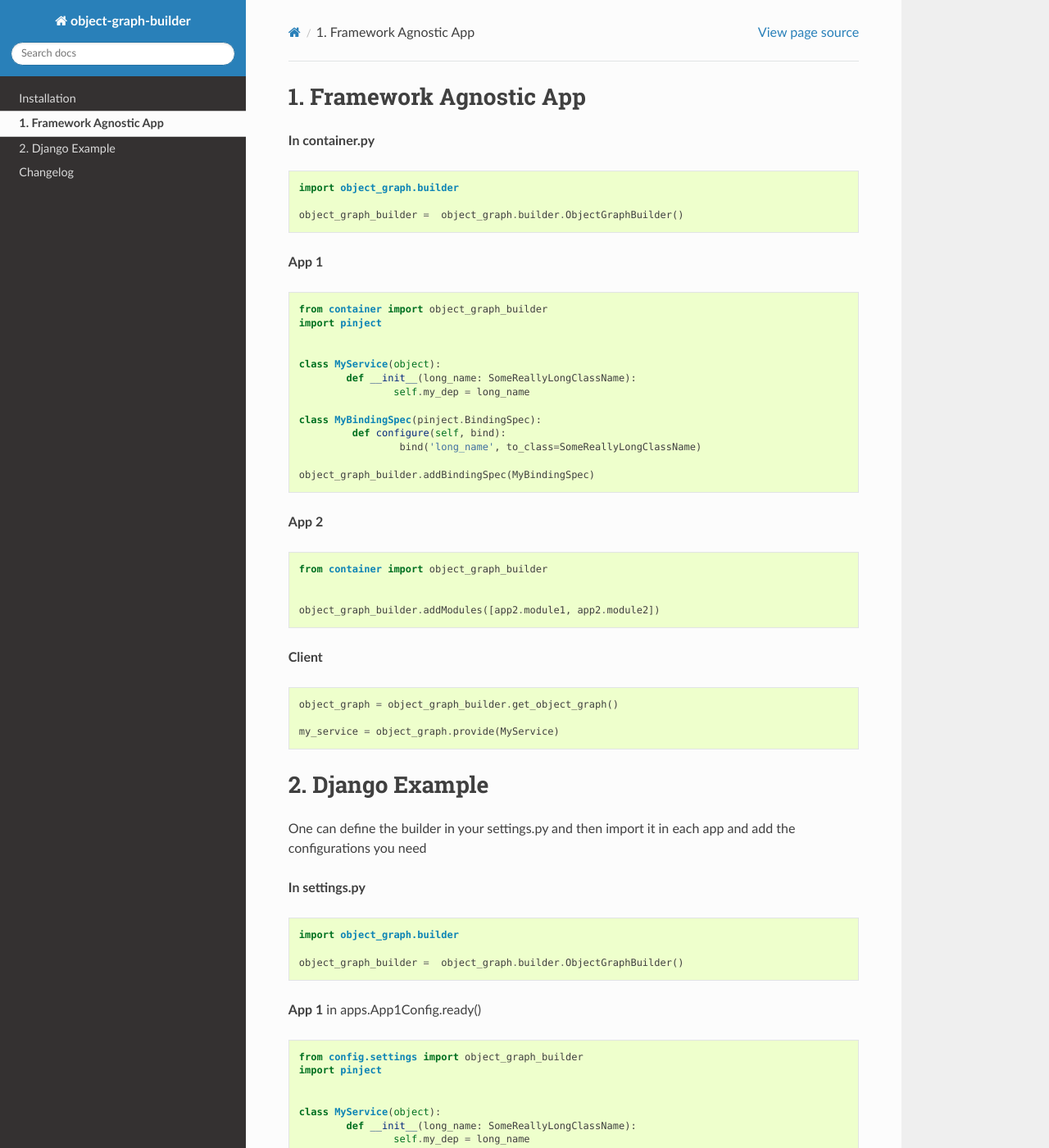
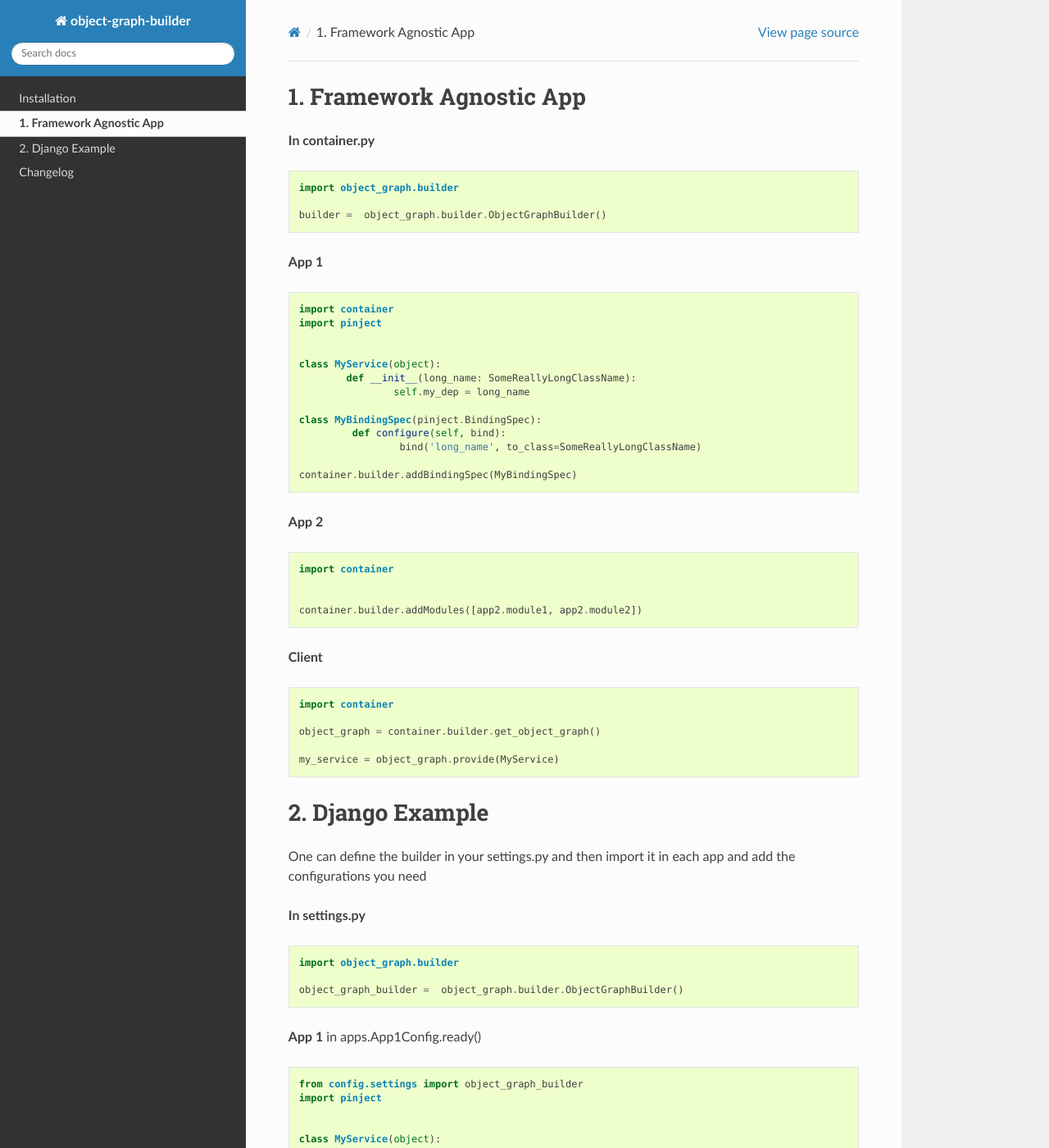
Before and after one commit to eshta/object-graph-builder, a Sphinx documentation site: the page built from docs/usage.rst, in a window 1280 px wide and 1400 px high. Shown: the whole window at 82% size. Built offline with Sphinx 7.4.7 and the Read the Docs theme 2.0.0, drawn with Linux system fonts in a browser that asks for light colours.

Commit message:
docs: cleanup usage

```diff
--- a/docs/usage.rst
+++ b/docs/usage.rst
@@ -6,14 +6,14 @@
 
   import object_graph.builder
 
-  object_graph_builder =  object_graph.builder.ObjectGraphBuilder()
+  builder =  object_graph.builder.ObjectGraphBuilder()
 
 
 **App 1**
 
 .. code-block:: python
 
-  from container import object_graph_builder
+  import container
   import pinject
 
 
@@ -25,22 +25,24 @@
 	   def configure(self, bind):
 		   bind('long_name', to_class=SomeReallyLongClassName)
 
-  object_graph_builder.addBindingSpec(MyBindingSpec)
+  container.builder.addBindingSpec(MyBindingSpec)
 
 **App 2**
 
 .. code-block:: python
 
-  from container import object_graph_builder
+  import container
 
 
-  object_graph_builder.addModules([app2.module1, app2.module2])
+  container.builder.addModules([app2.module1, app2.module2])
 
 **Client**
 
 .. code-block:: python
 
-  object_graph = object_graph_builder.get_object_graph()
+  import container
+
+  object_graph = container.builder.get_object_graph()
 
   my_service = object_graph.provide(MyService)
 
```
